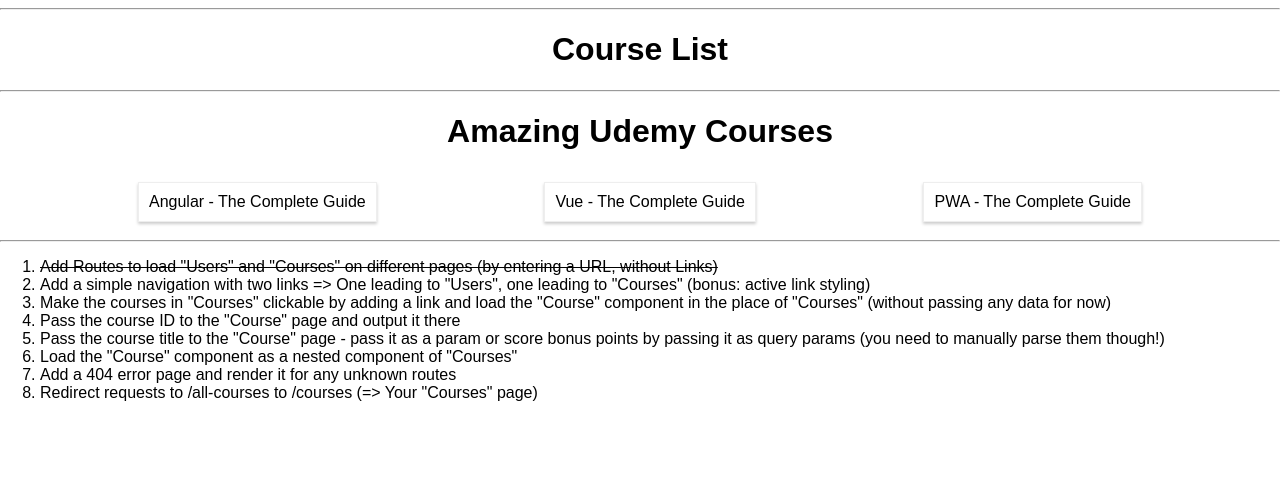
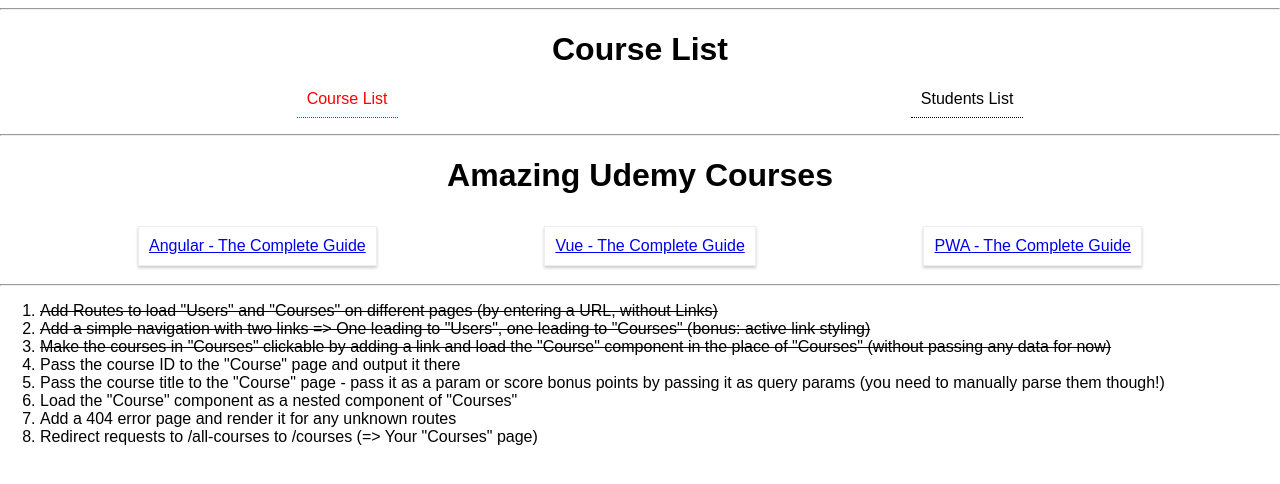
Before and after one commit to drehmke/udemy-react-course, a React (Create React App) app in the folder exercise03/: page /courses in a window 1280 px wide. Shown: the top 484 px of the page. Built offline with nearby package versions, Linux system fonts and the light colour scheme.

Commit message:
Exercise 3 - Steps 2 & 3

```diff
--- a/exercise03/src/App.js
+++ b/exercise03/src/App.js
@@ -16,8 +16,8 @@
           <hr />
           <ol style={{textAlign: 'left'}}>
             <li className="done">Add Routes to load "Users" and "Courses" on different pages (by entering a URL, without Links)</li>
-            <li>Add a simple navigation with two links => One leading to "Users", one leading to "Courses" (bonus: active link styling)</li>
-            <li>Make the courses in "Courses" clickable by adding a link and load the "Course" component in the place of "Courses" (without passing any data for now)</li>
+            <li className="done">Add a simple navigation with two links => One leading to "Users", one leading to "Courses" (bonus: active link styling)</li>
+            <li className="done">Make the courses in "Courses" clickable by adding a link and load the "Course" component in the place of "Courses" (without passing any data for now)</li>
             <li>Pass the course ID to the "Course" page and output it there</li>
             <li>Pass the course title to the "Course" page - pass it as a param or score bonus points by passing it as query params (you need to manually parse them though!)</li>
             <li>Load the "Course" component as a nested component of "Courses"</li>
--- /dev/null
+++ b/exercise03/src/components/navbar.js
@@ -0,0 +1,18 @@
+import React from 'react'
+import { NavLink } from 'react-router-dom'
+import styles from './styles/navbar.css'
+
+const navbar = (props) => {
+  return(
+    <div>
+      <nav>
+        <ul>
+          <li><NavLink to="/Courses" replace title="Course list" id="Courses" className="">Course List</NavLink></li>
+          <li><NavLink to="/Students" replace title="Students list" id="students" className="">Students List</NavLink></li>
+        </ul>
+      </nav>
+    </div>
+  )
+}
+
+export default navbar
--- /dev/null
+++ b/exercise03/src/components/styles/navbar.css
@@ -0,0 +1,27 @@
+nav ul {
+  list-style: none;
+  display: flex;
+  flex-flow: row;
+  justify-content: space-around;
+  align-items: center;
+  width: 100%;
+}
+nav li {
+  justify-content: space-around;
+  margin-bottom: 10px;
+}
+nav a {
+  text-decoration: none;
+  color: black;
+  border-bottom: 1px dotted black;
+  padding: 10px;
+}
+nav a:hover {
+  color: blue;
+  border-color: blue;
+}
+nav a:active,
+nav a.active {
+  color: red;
+  border-color: red;
+}
--- a/exercise03/src/containers/Courses/Courses.js
+++ b/exercise03/src/containers/Courses/Courses.js
@@ -1,4 +1,5 @@
 import React, { Component } from 'react';
+import { NavLink } from 'react-router-dom'
 
 import './Courses.css';
 
@@ -18,7 +19,11 @@
                 <section className="Courses">
                     {
                         this.state.courses.map( course => {
-                            return <article className="Course" key={course.id}>{course.title}</article>;
+                            return(
+                              <NavLink to="/course" replace title={course.title} id={course.id} key={course.id} className="">
+                                <article className="Course" key={course.id}>{course.title}</article>
+                              </NavLink>
+                            )
                         } )
                     }
                 </section>
--- a/exercise03/src/containers/Layout/Layout.js
+++ b/exercise03/src/containers/Layout/Layout.js
@@ -1,9 +1,14 @@
 import React, { Component } from 'react'
 import { Route } from 'react-router-dom'
 
+// Static components
+import Navbar from '../../components/navbar'
+
 // Route components
 import Courses from '../Courses/Courses'
-import Users from '../Users/Users'
+import Course from '../Course/Course'
+import Students from '../Users/Users'
+
 
 class Layout extends Component {
   state = {
@@ -13,9 +18,11 @@
     return(
       <div>
         <h1>Course List</h1>
+        <Navbar />
         <hr />
         <Route path="/courses" component={Courses} />
-        <Route path="/users" component={Users} />
+        <Route path="/course" component={Course} />
+        <Route path="/students" component={Students} />
       </div>
     )
   }
--- a/exercise03/src/index.css
+++ b/exercise03/src/index.css
@@ -4,6 +4,10 @@
   font-family: sans-serif;
   text-align: center;
 }
+* {
+  outline: none;
+  box-sizing: border-box;
+}
 .done {
   text-decoration: line-through;
 }
```
